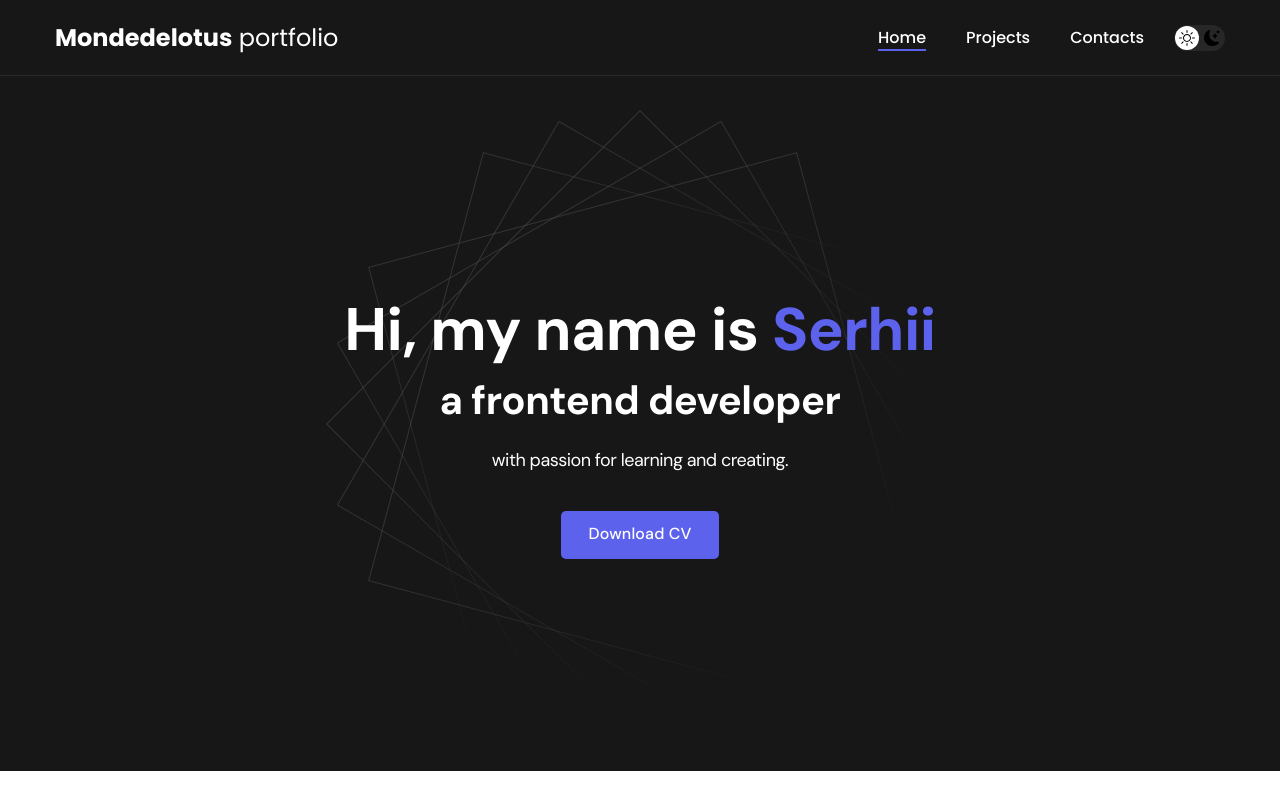
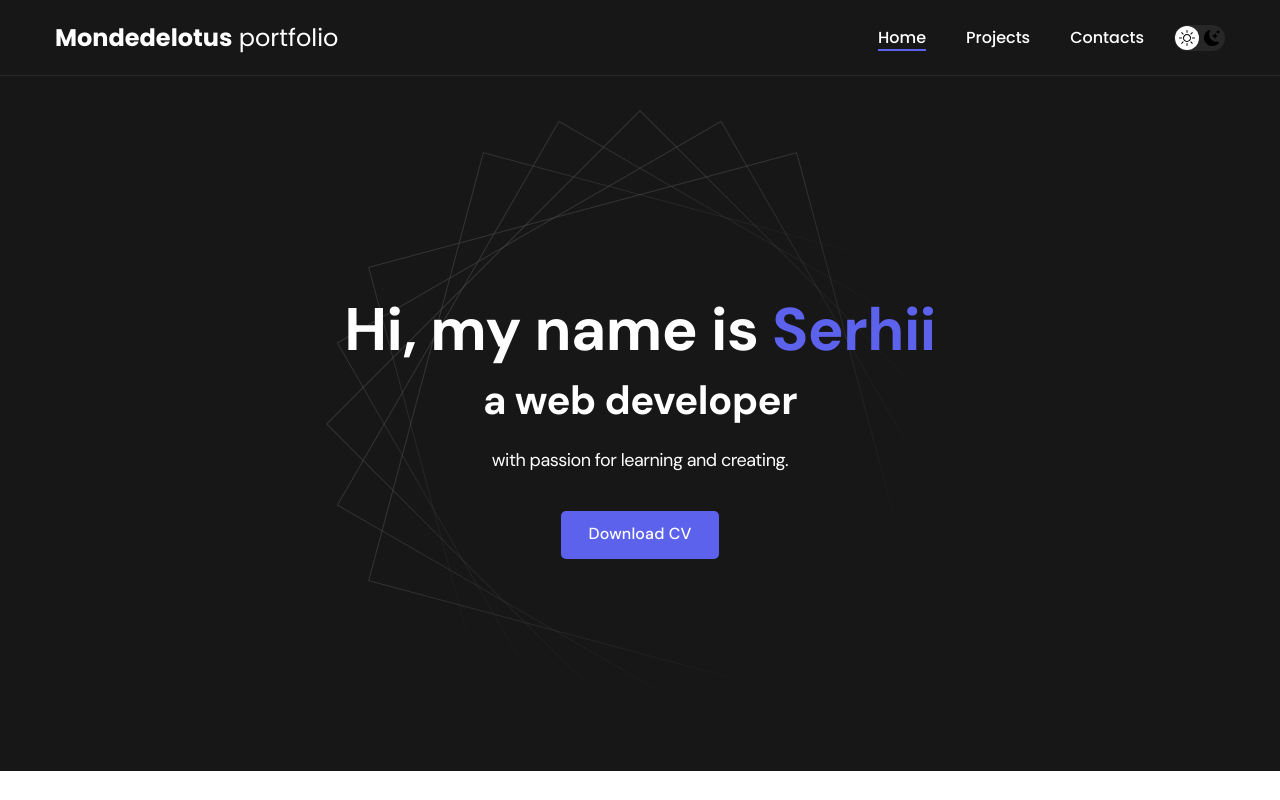
Before and after one commit to mondedelotus/react-portfolio, a React (Create React App) app: page /#/ in a window 1280 px wide. Shown: the top 800 px of the page. Built offline with nearby package versions, Linux system fonts and the light colour scheme; the HTML template or start-up script is replaced by a standard one.

Commit message:
changed header

```diff
--- a/src/components/header/header.js
+++ b/src/components/header/header.js
@@ -6,7 +6,7 @@ const Header = () => {
         <div className="header__wrapper">
             <h1 className="header__title">
                 <strong>Hi, my name is <em>Serhii</em></strong><br />
-                a frontend developer
+                a web developer
             </h1>
             <div className="header__text">
                 <p>with passion for learning and creating.</p>
```
